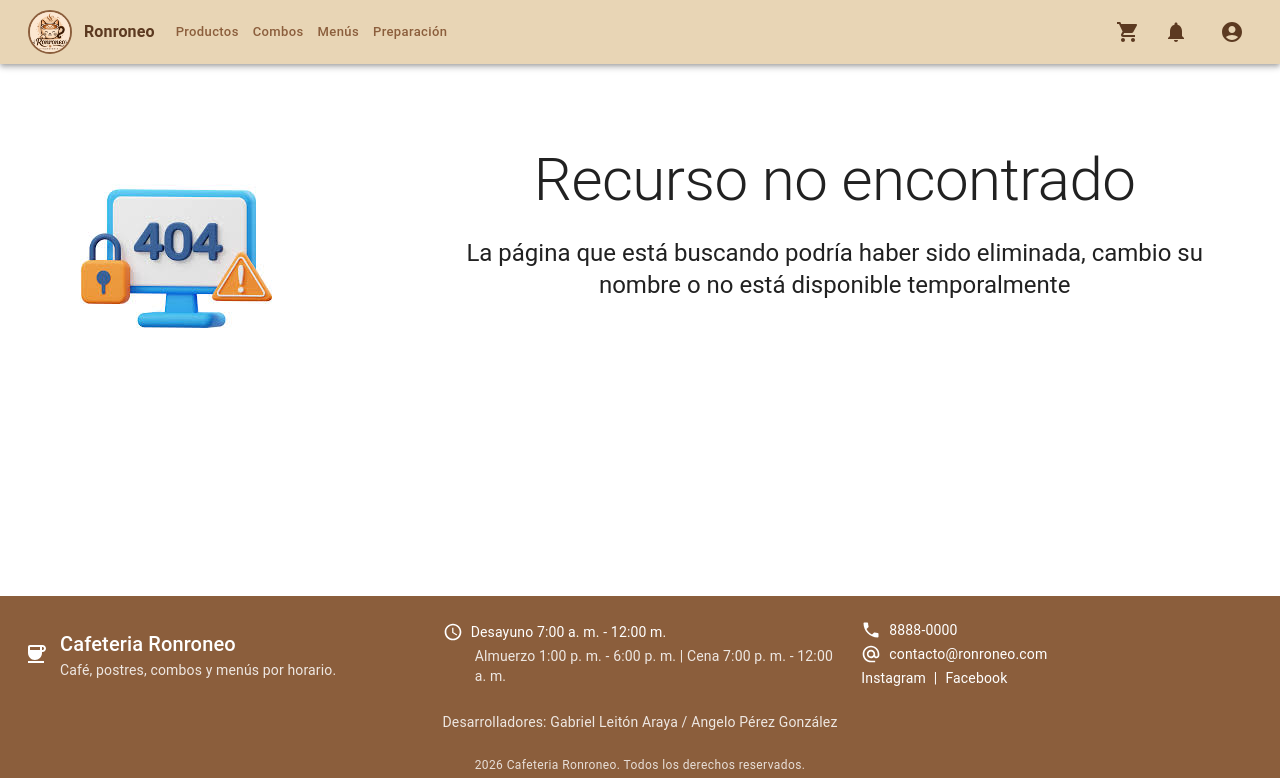
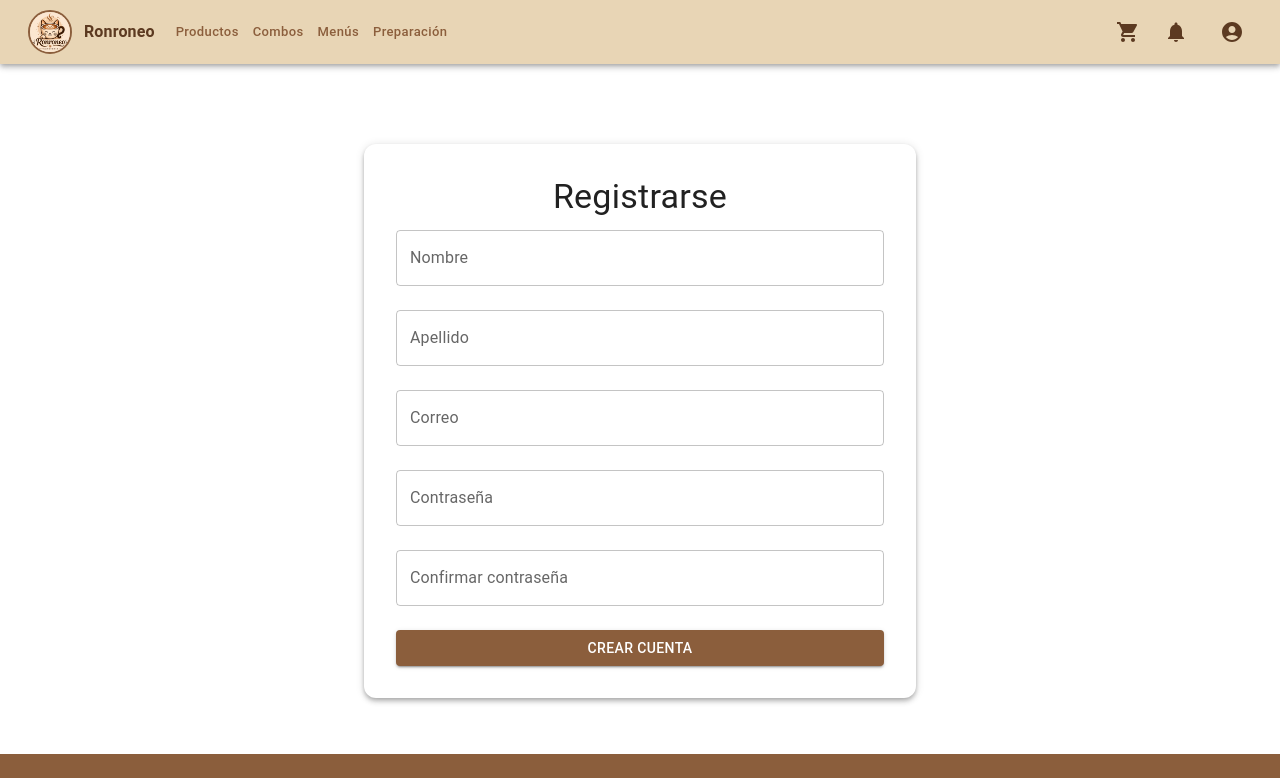
Before and after one commit to Gabo1308/ProyectoCafeteriaRonroneo, a React (Vite) app in the folder ProyectoCafeteriaRonroneo/: page /create in a window 1280 px wide. Shown: the top 778 px of the page. Built offline with nearby package versions, Linux system fonts and the light colour scheme.

Commit message:
RegistrarUsuarioCliente

```diff
--- a/ProyectoCafeteriaRonroneo/src/components/Layout/Login.jsx
+++ b/ProyectoCafeteriaRonroneo/src/components/Layout/Login.jsx
@@ -32,7 +32,7 @@ export function Login() {
       .catch((error) => {
         console.log(error);
 
-        alert("Correo o contraseña incorrectos");
+        toast.error("Correo o contraseña incorrectos");
       });
   };
 
--- /dev/null
+++ b/ProyectoCafeteriaRonroneo/src/components/Layout/Registrar.jsx
@@ -0,0 +1,158 @@
+import React, { useState } from "react";
+import {
+  Box,
+  Button,
+  Container,
+  Paper,
+  Stack,
+  TextField,
+  Typography,
+} from "@mui/material";
+import { useNavigate } from "react-router-dom";
+import toast from "react-hot-toast";
+import UsuarioService from "../../services/UsuarioServices";
+
+export function Registrar() {
+  const navigate = useNavigate();
+
+  const [nombre, setNombre] = useState("");
+  const [apellido, setApellido] = useState("");
+  const [correo, setCorreo] = useState("");
+  const [contrasena, setContrasena] = useState("");
+  const [confirmarContrasena, setConfirmarContrasena] = useState("");
+
+  const registrar = () => {
+    if (!nombre || !apellido || !correo || !contrasena) {
+      toast.error("Todos los campos son obligatorios");
+      return;
+    }
+
+    if (contrasena.length < 15) {
+      toast.error("La contraseña debe tener al menos 15 caracteres");
+      return;
+    }
+
+    const mayusculas = "ABCDEFGHIJKLMNOPQRSTUVWXYZ";
+    const simbolos = "!@#$%^&*+-_=?.";
+
+    let tieneMayuscula = false;
+    let tieneSimbolo = false;
+
+    for (let i = 0; i < contrasena.length; i++) {
+      const caracter = contrasena[i];
+
+      if (mayusculas.includes(caracter)) {
+        tieneMayuscula = true;
+      }
+
+      if (simbolos.includes(caracter)) {
+        tieneSimbolo = true;
+      }
+    }
+
+    if (!tieneMayuscula) {
+      toast.error("La contraseña debe tener al menos una mayúscula");
+      return;
+    }
+
+    if (!tieneSimbolo) {
+      toast.error("La contraseña debe tener al menos un símbolo especial (+, *, !, @, etc.)");
+      return;
+    }
+
+    if (contrasena !== confirmarContrasena) {
+      toast.error("Las contraseñas no coinciden");
+      return;
+    }
+
+    const usuario = {
+      Nombre: nombre,
+      Apellido: apellido,
+      Correo: correo,
+      Contrasena: contrasena,
+    };
+
+    UsuarioService.registrar(usuario)
+      .then(() => {
+        toast.success("Usuario registrado con éxito");
+        navigate("/login");
+      })
+      .catch((error) => {
+        console.log("ERROR:", error);
+        console.log("RESPUESTA:", error.response);
+        console.log("DATA:", error.response?.data);
+
+        toast.error("No se pudo registrar el usuario");
+      });
+  };
+
+  return (
+    <Container maxWidth="sm">
+      <Box
+        sx={{
+          display: "flex",
+          justifyContent: "center",
+          mt: 8,
+        }}
+      >
+        <Paper
+          elevation={4}
+          sx={{
+            width: "100%",
+            p: 4,
+            borderRadius: 3,
+          }}
+        >
+          <Typography variant="h4" align="center" gutterBottom>
+            Registrarse
+          </Typography>
+
+          <Stack spacing={3}>
+            <TextField
+              label="Nombre"
+              fullWidth
+              value={nombre}
+              onChange={(e) => setNombre(e.target.value)}
+            />
+
+            <TextField
+              label="Apellido"
+              fullWidth
+              value={apellido}
+              onChange={(e) => setApellido(e.target.value)}
+            />
+
+            <TextField
+              label="Correo"
+              fullWidth
+              value={correo}
+              onChange={(e) => setCorreo(e.target.value)}
+            />
+
+            <TextField
+              label="Contraseña"
+              type="password"
+              fullWidth
+              value={contrasena}
+              onChange={(e) => setContrasena(e.target.value)}
+            />
+
+            <TextField
+              label="Confirmar contraseña"
+              type="password"
+              fullWidth
+              value={confirmarContrasena}
+              onChange={(e) => setConfirmarContrasena(e.target.value)}
+            />
+
+            <Button variant="contained" onClick={registrar}>
+              Crear cuenta
+            </Button>
+          </Stack>
+        </Paper>
+      </Box>
+    </Container>
+  );
+}
+
+export default Registrar;
--- a/ProyectoCafeteriaRonroneo/src/main.jsx
+++ b/ProyectoCafeteriaRonroneo/src/main.jsx
@@ -13,12 +13,12 @@ import { CatalogPreparacion } from "./components/Cafeteria/CatalogPreparacion.js
 import { DetalleProductos } from './components/Cafeteria/DetalleProductos.jsx';
 import { DetalleCombos } from './components/Cafeteria/DetalleCombos.jsx';
 import { DetalleMenu } from './components/Cafeteria/DetalleMenu.jsx';
-import { MenuDisponible } from './components/Cafeteria/MenuDisponible.jsx';
 import { DetallePreparacion } from './components/Cafeteria/DetallePreparacion.jsx';
 import { GestionProductos } from './components/Admin/GestionProductos.jsx';
 import { GestionCombos } from './components/Admin/GestionCombos.jsx';
 import { GestionMenus } from './components/Admin/GestionMenus.jsx';
 import { Login } from "./components/Layout/Login";
+import { Registrar } from "./components/Layout/Registrar";
 
 const rutas = createBrowserRouter(
   [     {
@@ -80,6 +80,10 @@ const rutas = createBrowserRouter(
           path: "/login",
           element: <Login />,
         },
+        {
+          path: "/create",
+          element: <Registrar />,
+        },
       ],
     },
   ], );
```
